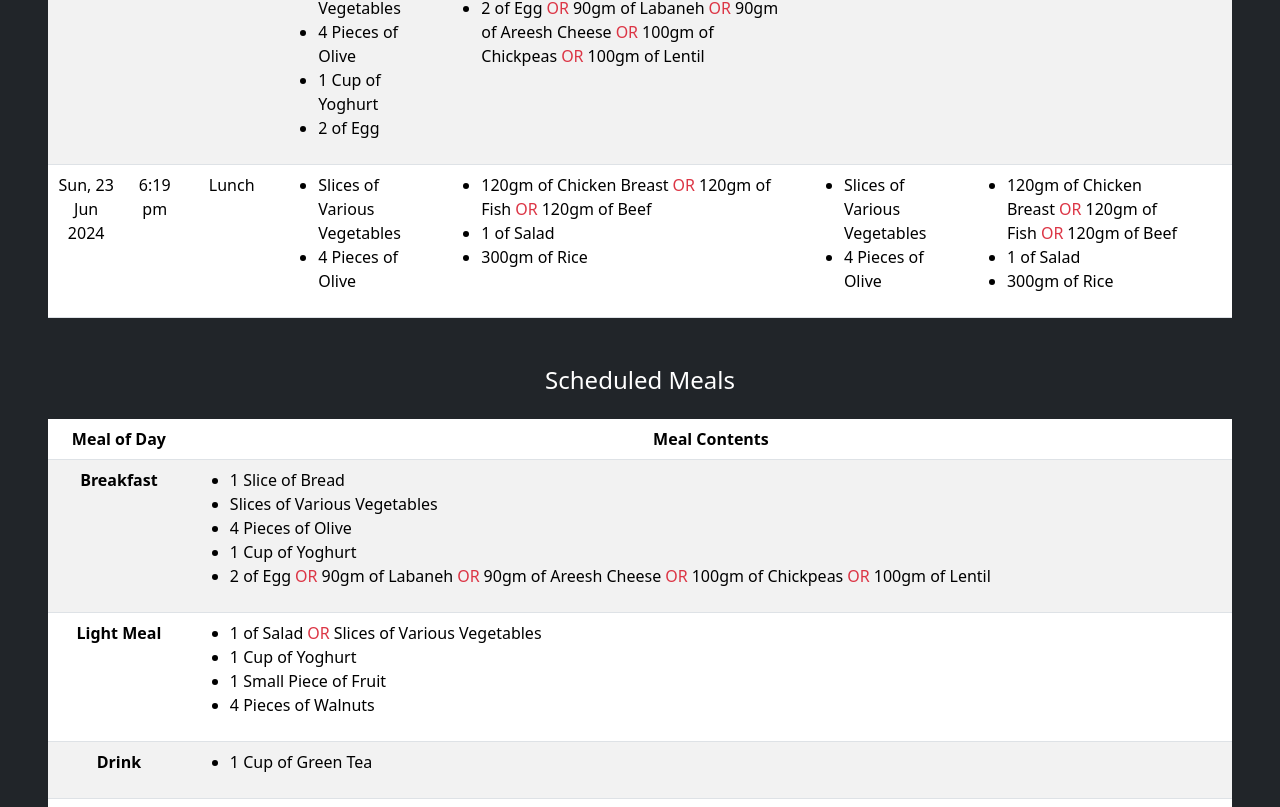
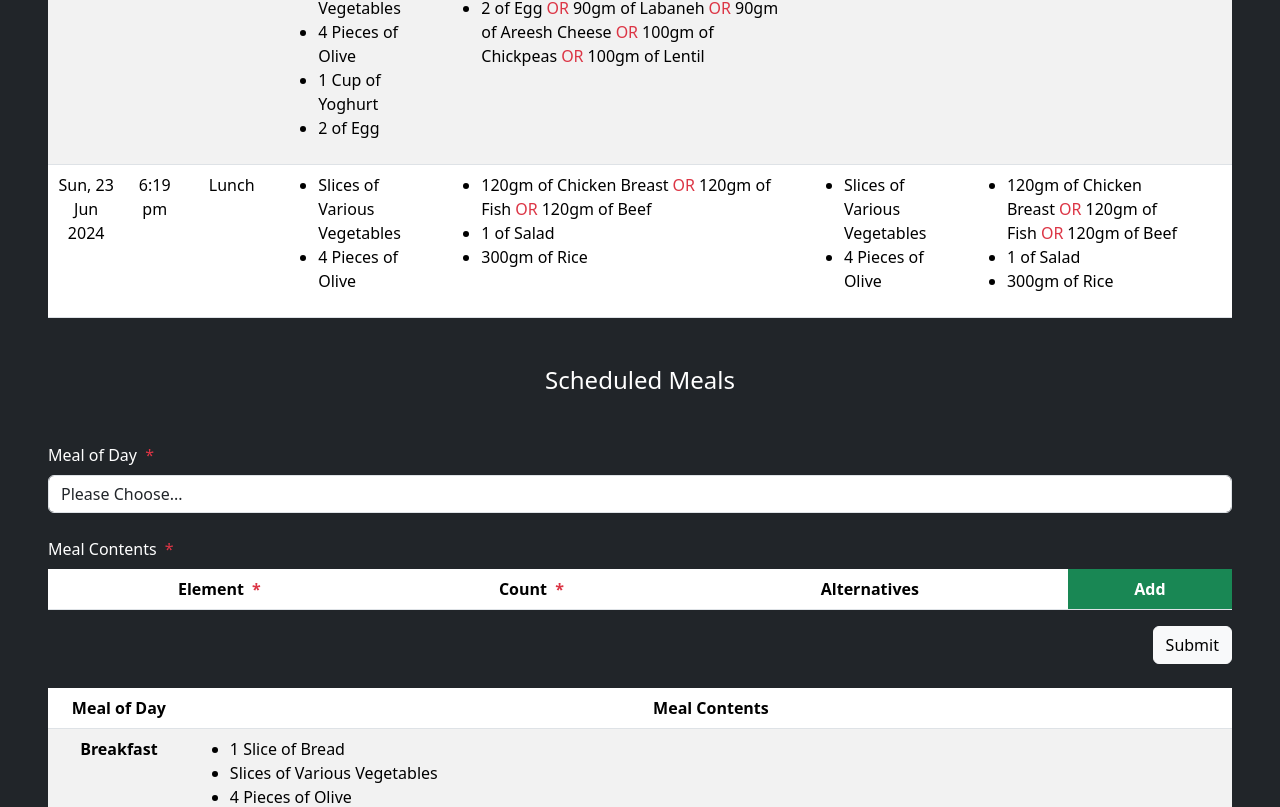
Before and after one commit to makkahwi/heal-tracker, a React (Create React App) app: page / in a window 1280 px wide. Shown: the part 346-1153 px from the top of the page. Built offline with nearby package versions, Linux system fonts and the light colour scheme.

Commit message:
Build & Engage Form Comp

```diff
--- a/public/index.html
+++ b/public/index.html
@@ -1,14 +1,12 @@
 <!DOCTYPE html>
 <html lang="en">
+
 <head>
   <meta charset="utf-8" />
   <link rel="icon" href="%PUBLIC_URL%/favicon.ico" />
   <meta name="viewport" content="width=device-width, initial-scale=1" />
   <meta name="theme-color" content="#000000" />
-    <meta
-      name="description"
-      content="Web site created using create-react-app"
-    />
+  <meta name="description" content="Web site created using create-react-app" />
   <link rel="apple-touch-icon" href="%PUBLIC_URL%/logo192.png" />
   <!--
       manifest.json provides metadata used when your web app is installed on a
@@ -24,8 +22,9 @@
       work correctly both with client-side routing and a non-root public URL.
       Learn how to configure a non-root public URL by running `npm run build`.
     -->
-    <title>React App</title>
+  <title>Personal Diet Tracker</title>
 </head>
+
 <body>
   <noscript>You need to enable JavaScript to run this app.</noscript>
   <div id="root"></div>
@@ -40,4 +39,5 @@
       To create a production bundle, use `npm run build` or `yarn build`.
     -->
 </body>
+
 </html>
--- /dev/null
+++ b/src/Components/Form/index.tsx
@@ -0,0 +1,163 @@
+import { Fragment, useState } from "react";
+
+interface dynamicObject {
+  [key: string]: any;
+  // | number | object | string[] | number[] | object[];
+}
+
+interface inputProps {
+  name: string;
+  label: string;
+  required?: boolean;
+  type?: string;
+  options?: string[];
+  inputs?: inputProps[];
+}
+
+interface props {
+  inputs: inputProps[];
+  onSubmit: ({}) => void;
+}
+
+const Form = ({ inputs, onSubmit }: props) => {
+  const [formValues, setFormValues] = useState<dynamicObject>({});
+
+  return (
+    <form
+      className="my-4"
+      onSubmit={(e) => {
+        e.preventDefault();
+        onSubmit(formValues);
+      }}
+    >
+      {inputs.map(({ name, label, type, options, inputs, required }, i) => (
+        <Fragment key={i}>
+          <label className="form-label text-start w-100 mt-4">
+            {label}
+            {required ? <span className="ms-1 text-danger"> *</span> : ""}
+          </label>
+
+          {type === "select" ? (
+            <select
+              name={name}
+              className="form-control"
+              value={formValues[name]}
+              onChange={(e) =>
+                setFormValues((current) => ({
+                  ...current,
+                  [name]: e.target.value,
+                }))
+              }
+              required={required}
+            >
+              <option>Please Choose...</option>
+
+              {options?.map((option, x) => (
+                <option value={option} key={x}>
+                  {option}
+                </option>
+              ))}
+            </select>
+          ) : type === "dynamicList" ? (
+            <table className="table table-responsive">
+              <thead>
+                <tr>
+                  {inputs?.map((input, x) => (
+                    <th key={x}>
+                      {input.label}
+                      {input.required ? (
+                        <span className="ms-1 text-danger"> *</span>
+                      ) : (
+                        ""
+                      )}
+                    </th>
+                  ))}
+
+                  <th
+                    role="button"
+                    onClick={() =>
+                      setFormValues((current) => ({
+                        ...current,
+                        [name]: formValues[name]
+                          ? [...formValues[name], {}]
+                          : [{}],
+                      }))
+                    }
+                    className="bg-success text-white"
+                  >
+                    Add
+                  </th>
+                </tr>
+              </thead>
+
+              <tbody>
+                {formValues[name]?.map((value: dynamicObject, x = 0) => (
+                  <tr key={x}>
+                    {inputs?.map((input, y) => (
+                      <td key={y}>
+                        <input
+                          name={input.name}
+                          value={value[input.name]}
+                          onChange={(e) =>
+                            setFormValues((current) => ({
+                              ...current,
+                              [name]: current[name].map((ele = {}, z = 0) =>
+                                z === x
+                                  ? {
+                                      ...ele,
+                                      [input.name]: e.target.value,
+                                    }
+                                  : ele
+                              ),
+                            }))
+                          }
+                          required={input.required}
+                          className="form-control"
+                        />
+                      </td>
+                    ))}
+
+                    <td
+                      role="button"
+                      onClick={() =>
+                        setFormValues((current) => ({
+                          ...current,
+                          [name]: current[name].filter(
+                            (_ = {}, z = 0) => z !== x
+                          ),
+                        }))
+                      }
+                      className="bg-danger text-white"
+                    >
+                      Delete
+                    </td>
+                  </tr>
+                ))}
+              </tbody>
+            </table>
+          ) : (
+            <input
+              name={name}
+              type={type}
+              value={formValues[name]}
+              onChange={(e) =>
+                setFormValues((current) => ({
+                  ...current,
+                  [name]: e.target.value,
+                }))
+              }
+              className="form-control"
+              required={required}
+            />
+          )}
+        </Fragment>
+      ))}
+
+      <button className="btn btn-light float-end mb-4" type="submit">
+        Submit
+      </button>
+    </form>
+  );
+};
+
+export default Form;
--- a/src/Views/Schedule/index.tsx
+++ b/src/Views/Schedule/index.tsx
@@ -1,7 +1,8 @@
-import { useEffect, useState } from "react";
+import { Fragment, useEffect, useState } from "react";
 import * as scheduleAPI from "../../API/schedule";
 import MealView, { MealViewProps } from "../../Components/MealView";
 import PageSection from "../../Components/PageSection";
+import Form from "../../Components/Form";
 
 const Schedule = () => {
   const [data, setData] = useState<MealViewProps[][]>([]);
@@ -12,8 +13,45 @@ const Schedule = () => {
     setData(scheduleAPI.getAll());
   }, []);
 
+  const formInputs = [
+    {
+      name: "meal",
+      label: "Meal of Day",
+      type: "select",
+      options: meals,
+      required: true,
+    },
+    {
+      name: "contents",
+      label: "Meal Contents",
+      type: "dynamicList",
+      inputs: [
+        { name: "element", label: "Element", required: true },
+        { name: "count", label: "Count", required: true },
+        {
+          name: "alternatives",
+          label: "Alternatives",
+          type: "dynamicList",
+          inputs: [
+            { name: "element", label: "Element", required: true },
+            { name: "count", label: "Count", required: true },
+          ],
+          required: false,
+        },
+      ],
+      required: true,
+    },
+  ];
+
+  const onSubmit = (values = {}) => {
+    console.log("Submitting", values);
+  };
+
   return (
     <PageSection title="Scheduled Meals">
+      <Fragment>
+        <Form inputs={formInputs} onSubmit={onSubmit} />
+
         <table className="table table-responsive table-striped">
           <thead>
             <tr className="align-middle">
@@ -30,20 +68,23 @@ const Schedule = () => {
 
                 <td>
                   <ul className="text-start">
-                  {mealContents?.map(({ element, count, alternatives }, y) => (
+                    {mealContents?.map(
+                      ({ element, count, alternatives }, y) => (
                         <MealView
                           count={count}
                           element={element}
                           alternatives={alternatives}
                           key={y}
                         />
-                  ))}
+                      )
+                    )}
                   </ul>
                 </td>
               </tr>
             ))}
           </tbody>
         </table>
+      </Fragment>
     </PageSection>
   );
 };
```
Lines whose indentation alone changed are shown as unchanged.
